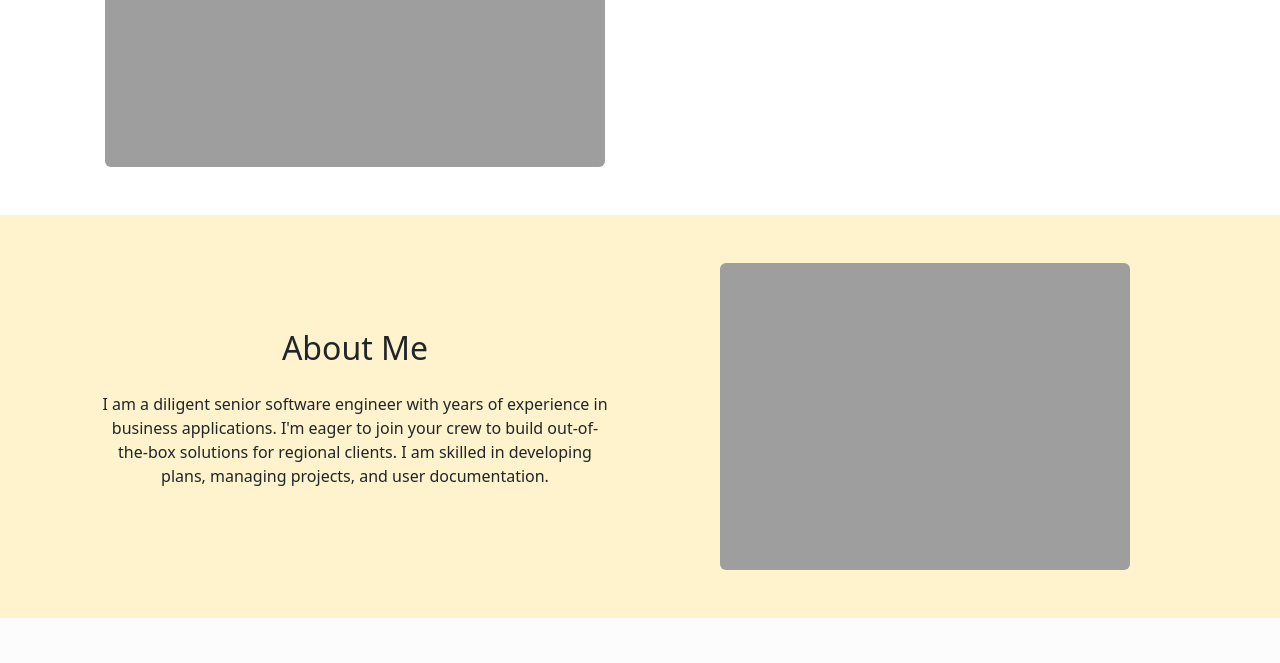
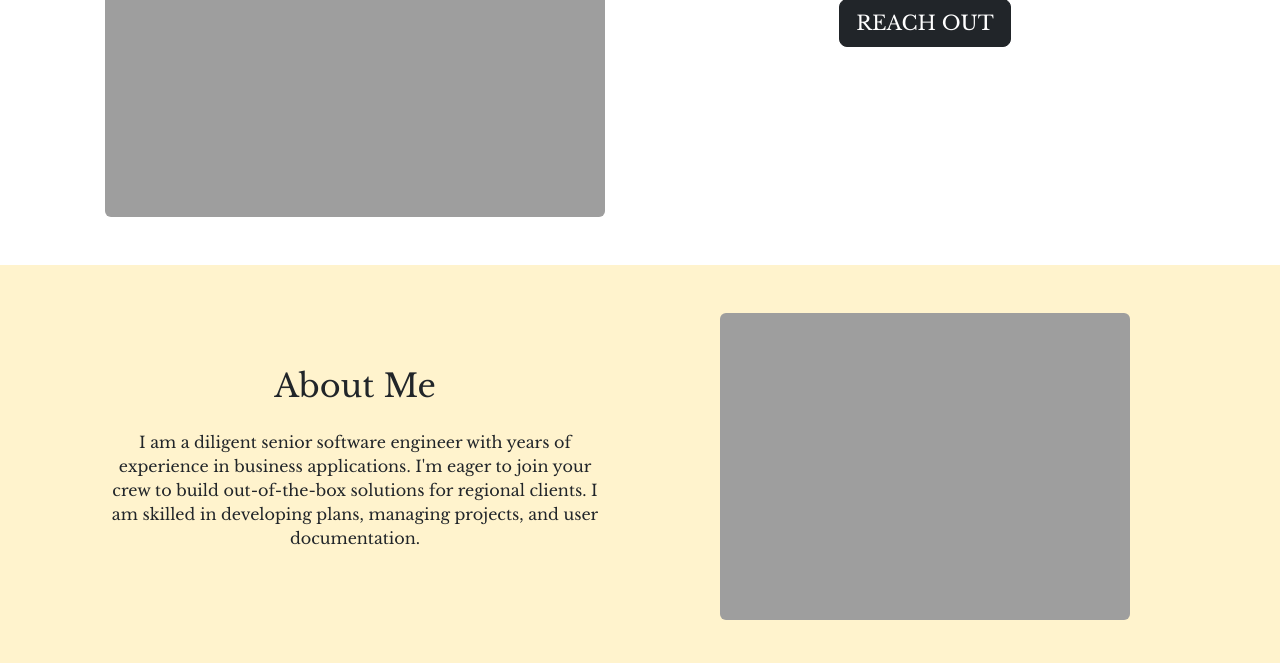
Before and after one commit to Sweeadhha/Emma-portfolio, a plain HTML site: page index.html in a window 1280 px wide. Shown: the part 453-1116 px from the top of the page. Drawn offline with nearby package versions, Linux system fonts and the light colour scheme; files that its build step writes are made by us from their sources; the site is published under a folder, as on GitHub Pages, so addresses that start at the root find nothing.

Commit message:
added css

```diff
--- a/index.html
+++ b/index.html
@@ -7,7 +7,7 @@
     <link rel="preconnect" href="https://fonts.googleapis.com">
 <link rel="preconnect" href="https://fonts.gstatic.com" crossorigin>
 <link href="https://fonts.googleapis.com/css2?family=Libre+Baskerville:ital,wght@0,400;0,700;1,400&family=Poppins:ital,wght@0,100;0,200;0,300;0,400;0,500;0,600;0,700;0,800;0,900;1,100;1,200;1,300;1,400;1,500;1,600;1,700;1,800;1,900&family=Roboto:wght@300;400;500;700&display=swap" rel="stylesheet">
-    <link href="/portfolio-sales/style.css" rel="stylesheet">
+    <link href="./style.css" rel="stylesheet">
     <link href="https://cdn.jsdelivr.net/npm/bootstrap@5.3.3/dist/css/bootstrap.min.css" rel="stylesheet" integrity="sha384-QWTKZyjpPEjISv5WaRU9OFeRpok6YctnYmDr5pNlyT2bRjXh0JMhjY6hW+ALEwIH" crossorigin="anonymous">
 
     <script src="https://cdnjs.cloudflare.com/ajax/libs/font-awesome/6.7.1/js/all.min.js" integrity="sha512-1JkMy1LR9bTo3psH+H4SV5bO2dFylgOy+UJhMus1zF4VEFuZVu5lsi4I6iIndE4N9p01z1554ZDcvMSjMaqCBQ==" crossorigin="anonymous" referrerpolicy="no-referrer"></script>
```
